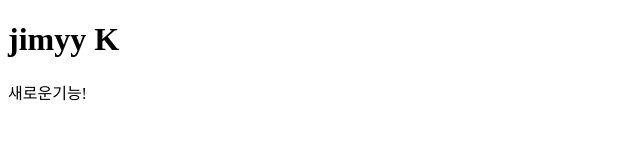
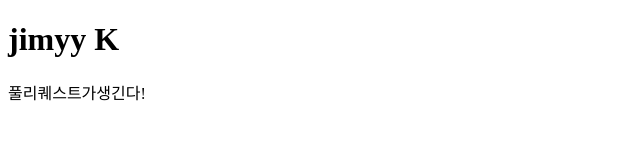
Before and after one commit to Kangjimmy/GitInitTest, a plain HTML site: page index.html in a window 1280 px wide. Shown: the full height of the page, 0-640 px from the left. Drawn offline with Linux system fonts and the light colour scheme.

Commit message:
풀리퀘스트 변경사항

```diff
--- a/index.html
+++ b/index.html
@@ -8,6 +8,6 @@
 </head>
 <body>
     <h1>jimyy K</h1>
-    <p>새로운기능!</p>
+    <p>풀리퀘스트가생긴다!</p>
 </body>
 </html>
```
